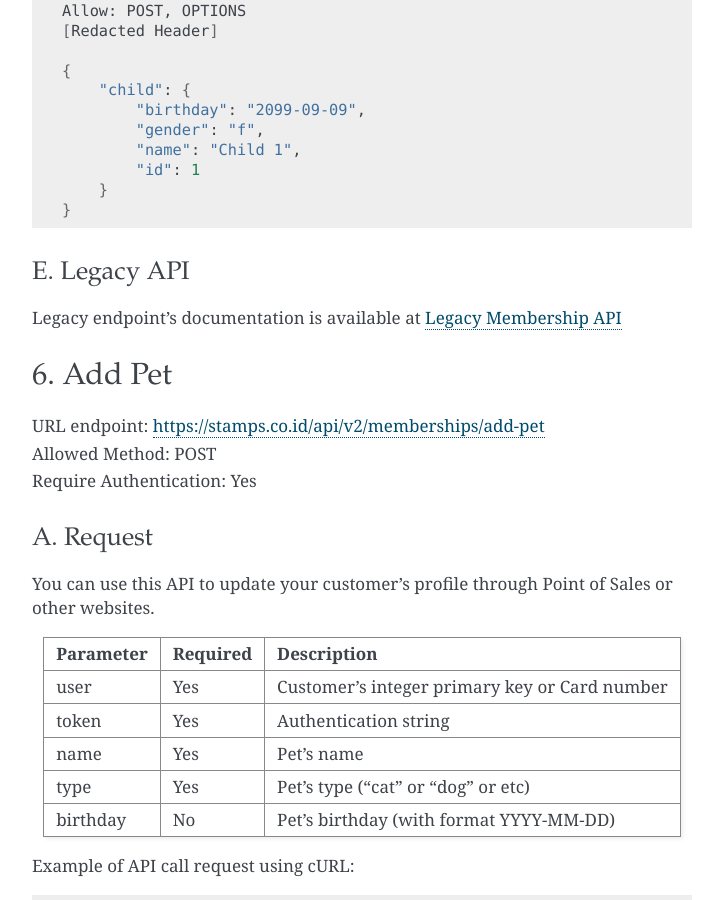
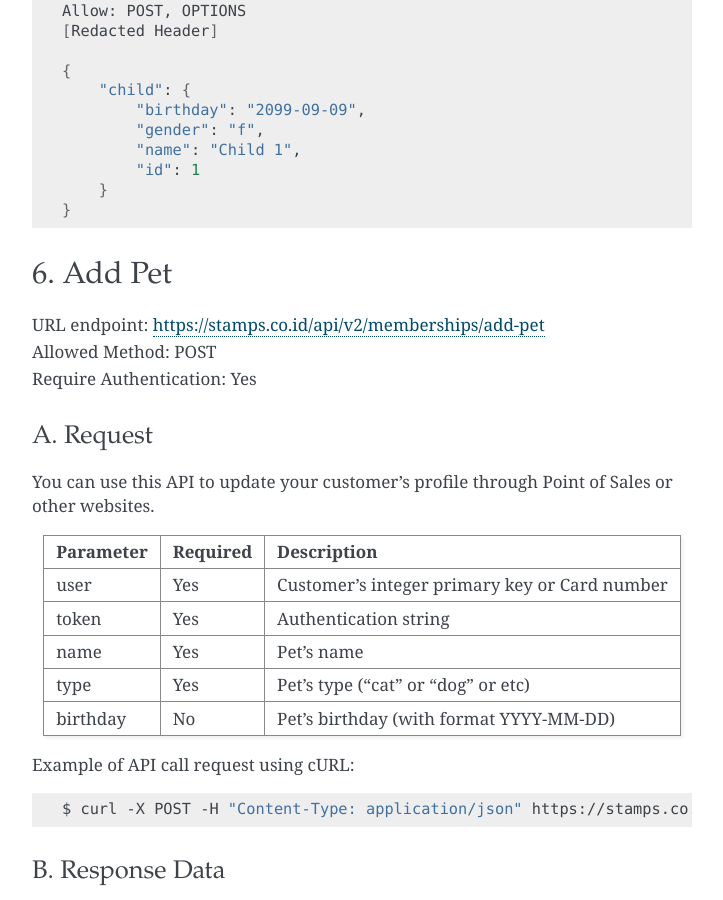
Before and after one commit to ui/stamps-api-docs, a Sphinx documentation site: the page built from source/customer_api.rst, in a window 1280 px wide and 900 px high, scrolled down 10891 px. Shown: the whole window, without its empty margins (388-1111 px from the left). Built offline with Sphinx 7.4.7, drawn with Linux system fonts in a browser that asks for light colours; some of the changed text lies outside the part shown.

Commit message:
Legacy API Removed

```diff
--- a/source/customer_api.rst
+++ b/source/customer_api.rst
@@ -579,12 +579,6 @@ A successful API call:
     }
 
 
-E. Legacy API
--------------
-
-Legacy endpoint's documentation is available at `Legacy Membership API <http://docs.stamps.co.id/en/latest/legacy_customer_api.html>`_
-
-
 
 6. Add Pet
 ===============
@@ -670,9 +664,3 @@ A successful API call:
             }
         }
     }
-
-
-E. Legacy API
--------------
-
-Legacy endpoint's documentation is available at `Legacy Membership API <http://docs.stamps.co.id/en/latest/legacy_customer_api.html>`_
```
